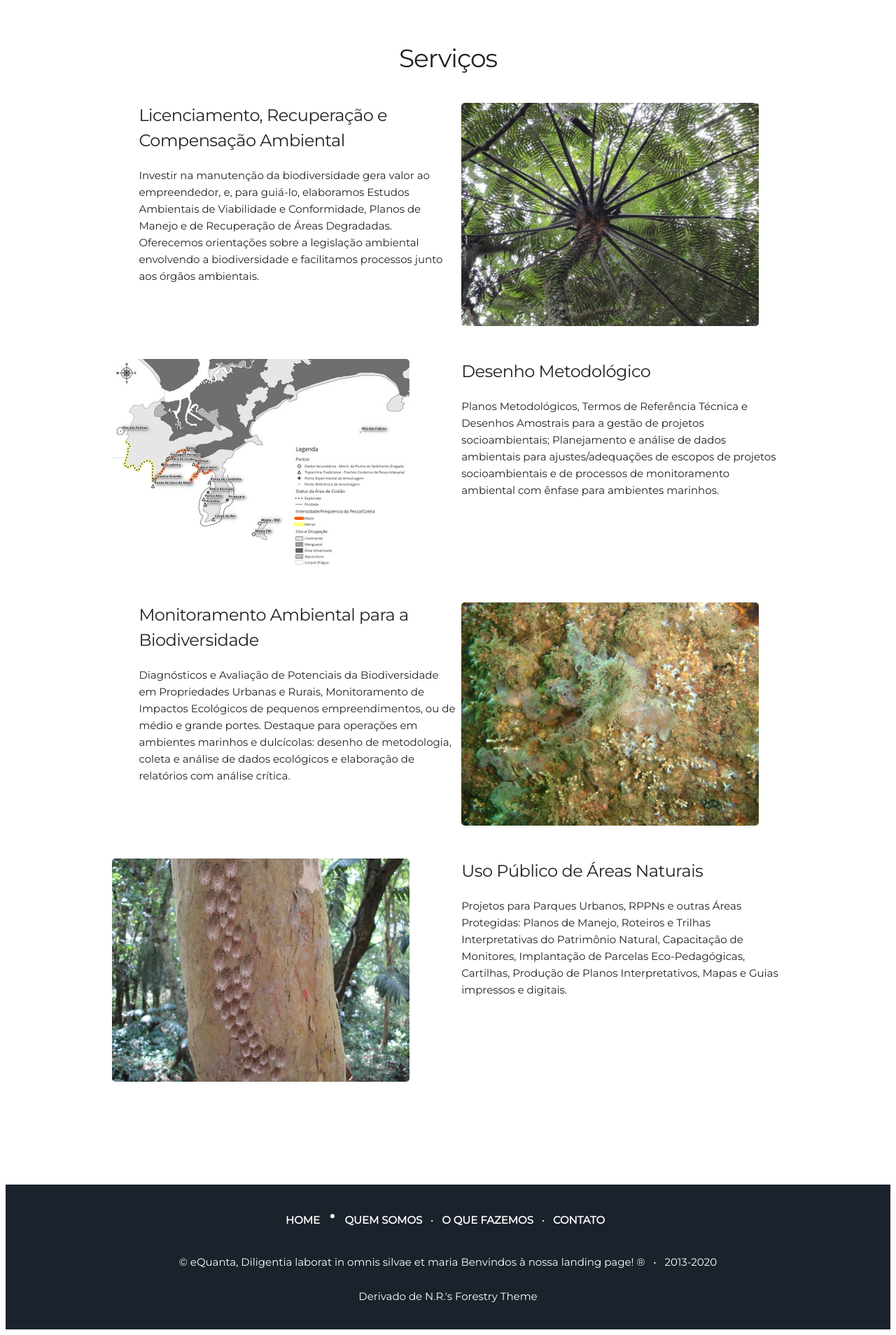
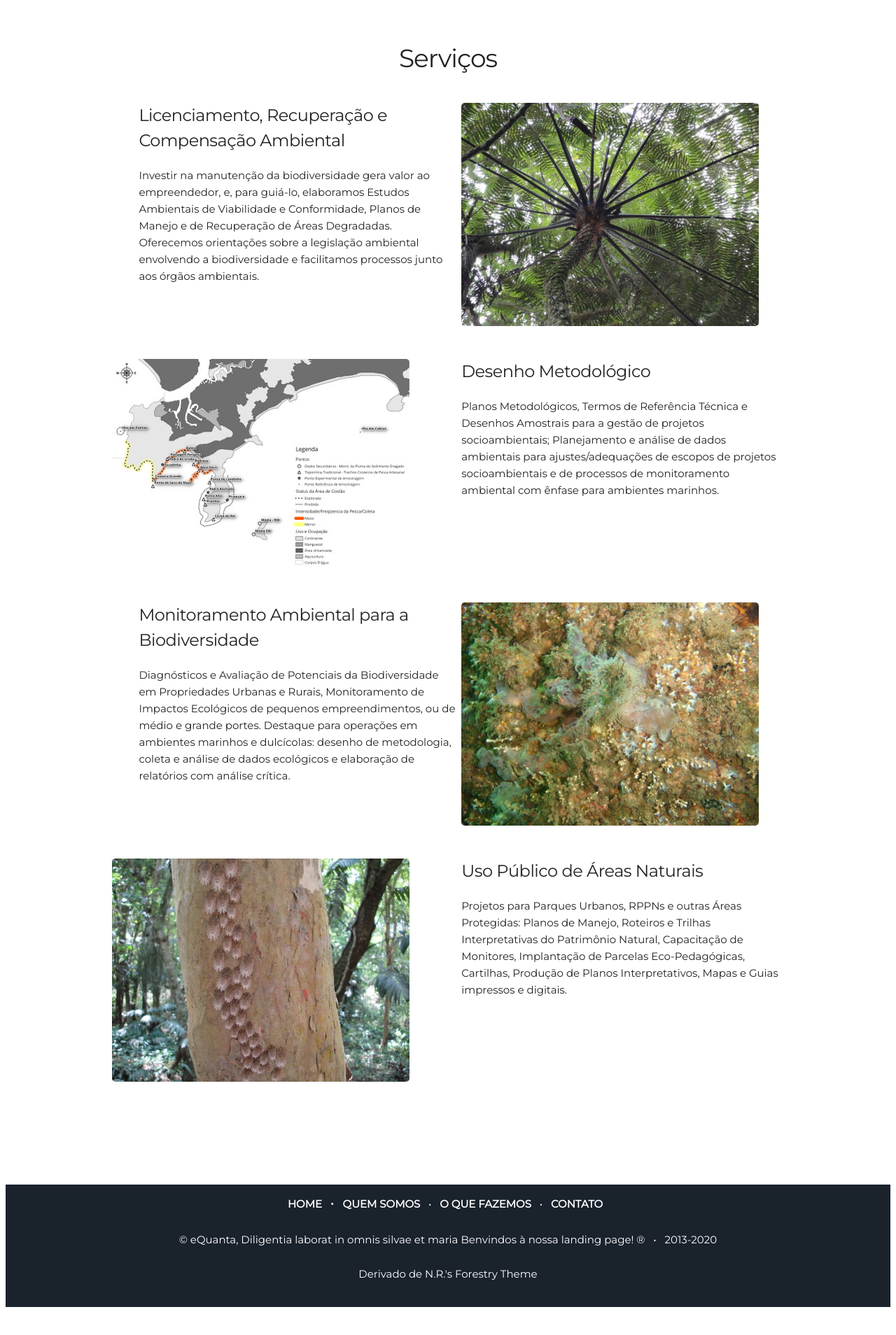
Before and after one commit to leroy1977/eQ1, a Jekyll site: the page built from index.html, in a window 1280 px wide. Shown: the part 1499-3407 px from the top of the page at 70% size. Built offline with Jekyll 4.4.1, drawn with Linux system fonts in a browser that asks for light colours; after the commit the page ends 3375 px from its top, so only the background shows below that.

Commit message:
Update footer.html

```diff
--- a/_includes/footer.html
+++ b/_includes/footer.html
@@ -2,7 +2,7 @@
                 <p> <tbody><tr>
                 <td align="center"><a href="#"><font color="#ffffff"><b>HOME</b></font></a></td>
                 &nbsp;
-                <span style='font-size:40px;'>&bull;</span>
+                <span style='font-size:20px;'>&bull;</span>
                 &nbsp;
                 <td align="center"><a href="#about"><font color="#ffffff"><b>QUEM SOMOS</b></font></a></td>
                 &nbsp;
```
